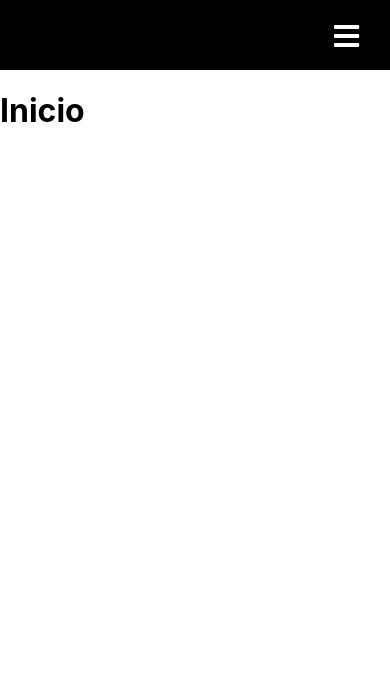
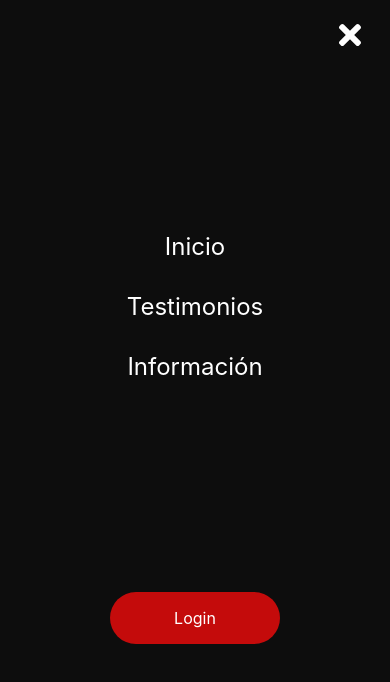
Before and after one commit to AngelTheTwin/AsaderoCienDeliveryService-client, a React (Create React App) app: page / in a window 390 px wide. Both pictures are taken after a click on the icon 346 px from the left and 35 px from the top of the page. Shown: the top 682 px of the page. Built offline with nearby package versions, Linux system fonts and the light colour scheme.

Commit message:
Dropdown implemented

```diff
--- a/src/App.js
+++ b/src/App.js
@@ -1,3 +1,4 @@
+import React, { useState } from 'react'
 import Navbar from './components/Navbar/Navbar'
 import {
 	BrowserRouter as Router,
@@ -7,11 +8,19 @@ import {
 import Testimonios from './pages/Testimonios'
 import Informacion from './pages/Informacion'
 import Inicio from './pages/Inicio'
+import DropDownMenu from './components/DropdownMenu/DropdownMenu'
 
 function App() {
+	const [isDropdownOpen, setIsDropdownOpen] = useState(false)
+
+	const toggleDropdown = () => {
+		setIsDropdownOpen(prevIsOpen => !prevIsOpen)
+	}
+
 	return (
 		<Router>
-			<Navbar />
+			<Navbar toggle={toggleDropdown}/>
+			<DropDownMenu toggle={toggleDropdown} isOpen={isDropdownOpen} />
 			<Routes>
 				<Route index path='/' element={<Inicio />} />
 				<Route path='/testimonios' element={<Testimonios />} />
--- /dev/null
+++ b/src/components/DropdownMenu/DropdownMenu.js
@@ -0,0 +1,31 @@
+import React from "react"
+import {
+	CloseIcon,
+	DropdownBtnWrap,
+	DropdownContainer,
+	DropdownLink,
+	DropdownLinksMenu,
+	DropdownRoute,
+	DropdownWrapper,
+	Icon
+} from "./DropdownMenuElements"
+
+export default function DropDownMenu( props ) {
+	return (
+		<DropdownContainer isOpen={props.isOpen} onClick={props.toggle} >
+			<Icon>
+				<CloseIcon />
+			</Icon>
+			<DropdownWrapper >
+				<DropdownLinksMenu >
+					<DropdownLink to="/" >Inicio</DropdownLink>
+					<DropdownLink to="/testimonios" >Testimonios</DropdownLink>
+					<DropdownLink to="/informacion" >Información</DropdownLink>
+				</DropdownLinksMenu>
+				<DropdownBtnWrap >
+					<DropdownRoute to="/login" >Login</DropdownRoute>
+				</DropdownBtnWrap>
+			</DropdownWrapper>
+		</DropdownContainer>
+	)
+}
--- /dev/null
+++ b/src/components/DropdownMenu/DropdownMenuElements.js
@@ -0,0 +1,89 @@
+import styled from 'styled-components'
+import { FaTimes } from 'react-icons/fa'
+import { NavLink } from 'react-router-dom'
+
+export const DropdownContainer = styled.aside`
+	position: fixed;
+	z-index: 999;
+	width: 100%;
+	height: 100%;
+	background: #0d0d0d;
+	display: grid;
+	align-items: center;
+	top: 0;
+	left: 0;
+	transition: 0.3s ease-in-out;
+	opacity: ${({isOpen}) => (isOpen ? '100%' : '0%')};
+	top: ${({isOpen}) => (isOpen ? '0' : '-100%')};
+`
+
+export const CloseIcon = styled(FaTimes)`
+	color: #fff;
+`
+
+export const Icon = styled.div`
+	position: absolute;
+	top: 1.2rem;
+	right: 1.5rem;
+	background: transparent;
+	font-size: 2rem;
+	cursor: pointer;
+	outline: none;
+`
+export const DropdownWrapper = styled.div`
+	color: #fff;
+`
+
+export const DropdownLink = styled(NavLink)`
+	display: flex;
+	align-items: center;
+	justify-content: center;
+	font-size: 1.5rem;
+	text-decoration: none;
+	list-style: none;
+	transition: 0.2s ease-in-out;
+	color: #fff;
+	cursor: pointer;
+
+	&:hover{
+		color: #C40B0B;
+		transition: 0.2s ease-in-out;
+	}
+`
+
+export const DropdownBtnWrap = styled.div`
+	display: flex;
+	justify-content: center;
+`
+
+export const DropdownRoute = styled(NavLink)`
+	border-radius: 50px;
+	background: #C40B0B;
+	white-space: nowrap;
+	padding: 16px 64px;
+	color: white;
+	font-size: 16px;
+	outline: none;
+	border: none;
+	cursor: pointer;
+	transition: all 0.2s ease-in-out;
+	text-decoration: none;
+
+	&:hover {
+		transition: all 0.2s ease-in-out;
+		background: #fff;
+		color: #010606;
+	}
+`
+
+export const DropdownLinksMenu = styled.ul`
+	padding: 0;
+	display: grid;
+	grid-template-columns: 1fr;
+	grid-template-rows: repeat(6, 80px);
+	text-align: center;
+
+	@media screen and (max-width: 768px){
+		 grid-template-rows: repeat(6, 60px);
+	}
+`
--- a/src/components/Navbar/Navbar.js
+++ b/src/components/Navbar/Navbar.js
@@ -1,5 +1,4 @@
 import React from 'react'
-import styled from 'styled-components'
 import {
 	Nav,
 	Bars,
@@ -8,66 +7,18 @@ import {
 	NavLink
 } from './NavBarElements'
 
-
-
-export default function Navbar() {
+export default function Navbar( props ) {
 	return (
 		<div>
 			<Nav >
-				{/* <Logo /> */}
-				<Bars />
+				<Bars onClick={props.toggle}/>
 				<NavMenu>
-					<NavLink to='/'>
-						Inicio
-					</NavLink>
-					<NavLink to='/testimonios'>
-						Testimonios
-					</NavLink>
-					<NavLink to='/informacion'>
-						Información
-					</NavLink>
-					<NavBtnLink to='/login'>
-						Iniciar Sesión
-					</NavBtnLink>
+					<NavLink to='/'>Inicio</NavLink>
+					<NavLink to='/testimonios'>Testimonios</NavLink>
+					<NavLink to='/informacion'>Información</NavLink>
+					<NavBtnLink to='/login'>Iniciar Sesión</NavBtnLink>
 				</NavMenu>
 			</Nav>
 		</div>
 	)
 }
-
-
-
-function Logo() {
-
-	const ImgLogo = styled.img`
-		aspect-ratio: 1 / 1;
-		height: 50px;
-		margin-right: 10px;
-	`
-
-	const TxtLogo = styled.p`
-		color: white;
-		font-weight: 600;
-		font-size: '18px';
-
-		@media screen and (max-width: 768px) {
-			display: none;
-		}
-	`
-
-	const LogoContainer = styled.div`
-		display: flex;
-		position: relative;
-		margin-right: auto;
-	`
-	const imgLogo = require('../../assets/LOGO-asadero-cien-blanco.png')
-
-	return (
-		<LogoContainer>
-			<ImgLogo
-				src={imgLogo}
-			/>
-			<TxtLogo>AsaderoCien</TxtLogo>
-		</LogoContainer>
-	)
-}
```
Also changed, not shown: src/components/Navbar/NavBarElements.js (line endings or trailing spaces).
